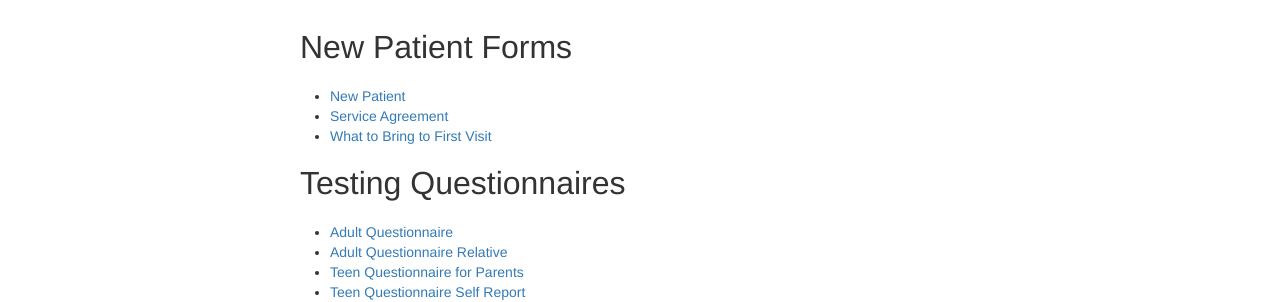
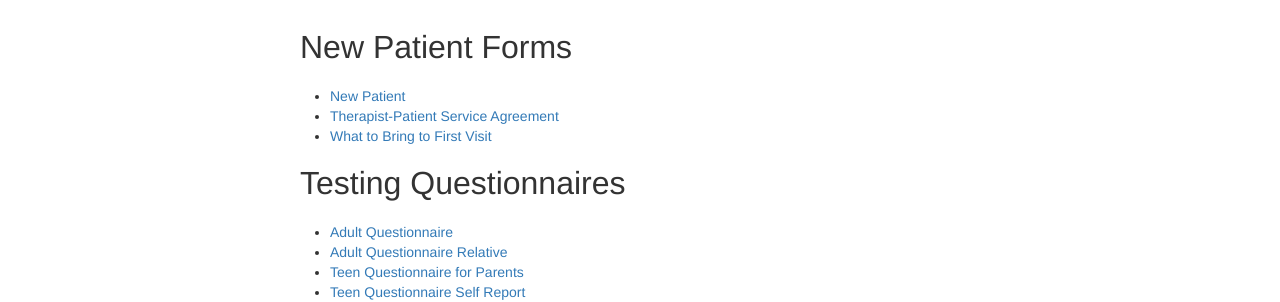
Before and after one commit to halcyon/renewedbrain.com, a Jekyll site: the page built from forms.md, in a window 1280 px wide. Shown: the part 223-525 px from the top of the page. Built offline with Jekyll 4.4.1, drawn with Linux system fonts in a browser that asks for light colours.

Commit message:
Update forms.md
updating service agreement

```diff
--- a/forms.md
+++ b/forms.md
@@ -6,7 +6,7 @@ weight: 7
 ---
 ## New Patient Forms
 * [New Patient](new-patient.pdf)
-* [Service Agreement](service-agreement-2017.pdf)
+* [Therapist-Patient Service Agreement](service-agreement-2017.pdf)
 * [What to Bring to First Visit](what-to-bring-to-first-visit.pdf)
 
 ## Testing Questionnaires
```
